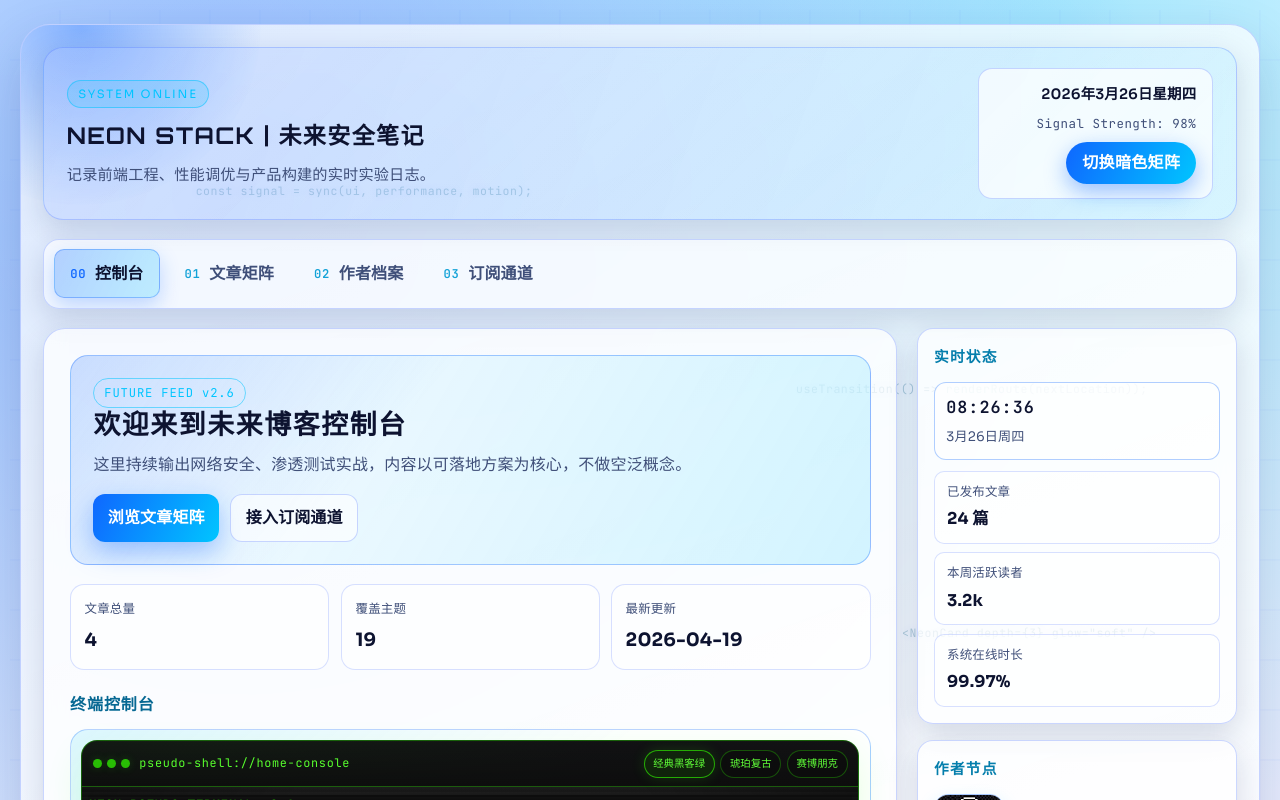
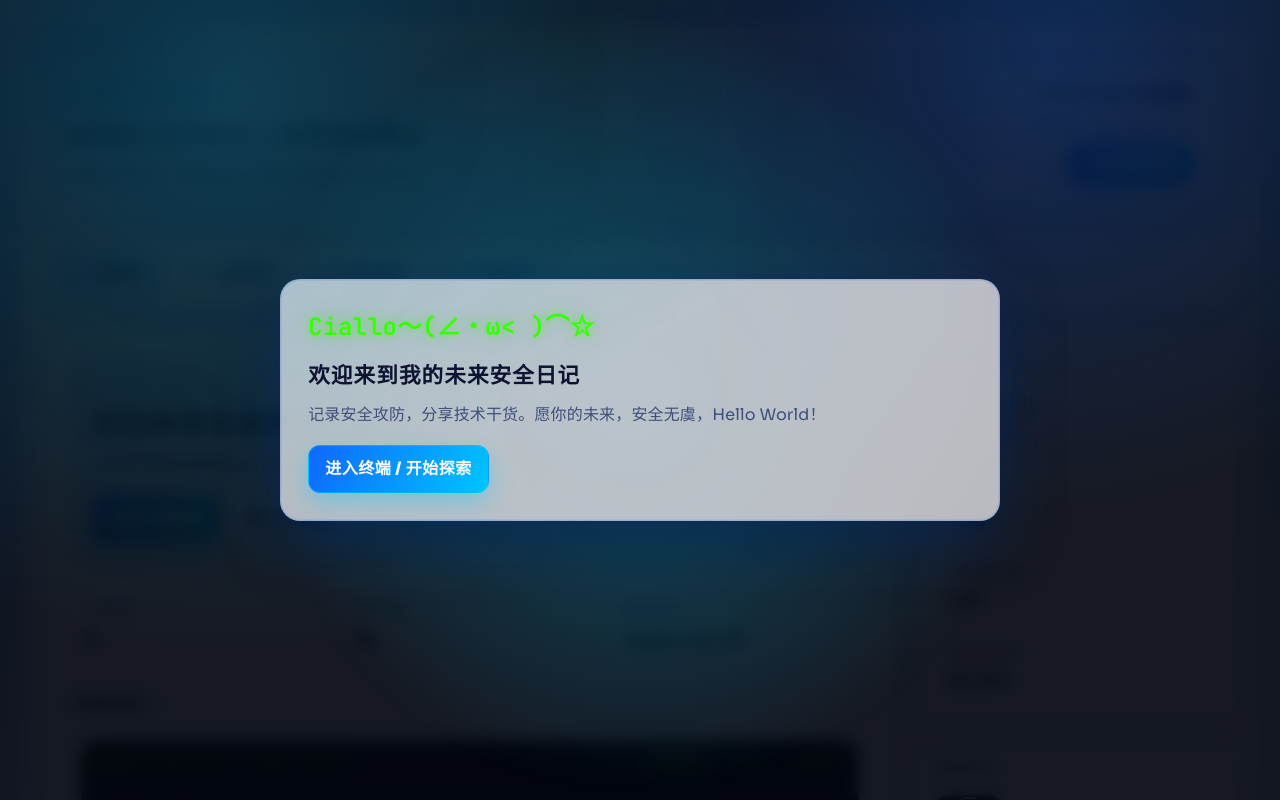
Before and after one commit to 7h1n9/personal-blog, a React (Vite) app: page / in a window 1280 px wide. Shown: the top 800 px of the page. Built offline with nearby package versions, Linux system fonts and the light colour scheme.

Commit message:
增加了欢迎页

```diff
--- a/src/App.tsx
+++ b/src/App.tsx
@@ -1,9 +1,10 @@
-import React, { useEffect } from 'react';
+import React, { useEffect, useState } from 'react';
 import { Route, Routes, useLocation } from 'react-router-dom';
 import Header from './components/Header';
 import Nav from './components/Nav';
 import Sidebar from './components/Sidebar';
 import Footer from './components/Footer';
+import EntryGate from './components/EntryGate';
 import { ThemeProvider, useTheme } from './context/ThemeContext';
 import HomePage from './pages/HomePage';
 import ArticlesPage from './pages/ArticlesPage';
@@ -91,6 +92,7 @@ const ThemeWrapper: React.FC<{ children: React.ReactNode }> = ({ children }) =>
 
 const AppShell: React.FC = () => {
   const location = useLocation();
+  const [entryGateOpen, setEntryGateOpen] = useState(true);
 
   if (location.pathname === '/rm-rm') {
     return <WhiteoutPage />;
@@ -102,6 +104,7 @@ const AppShell: React.FC = () => {
 
   return (
     <>
+      <EntryGate open={entryGateOpen} onEnter={() => setEntryGateOpen(false)} />
       <div className={`${styles.sideCodeField} ${styles.sideCodeFieldLeft}`} aria-hidden="true">
         {EDGE_CODE_STREAMS.map((stream, index) => (
           <span
--- /dev/null
+++ b/src/components/EntryGate.module.css
@@ -0,0 +1,102 @@
+.overlay {
+  position: fixed;
+  inset: 0;
+  z-index: 20;
+  display: grid;
+  place-items: center;
+  padding: 1rem;
+  background:
+    radial-gradient(circle at 18% 12%, color-mix(in srgb, var(--accent-secondary) 22%, transparent) 0%, transparent 44%),
+    radial-gradient(circle at 82% 6%, color-mix(in srgb, var(--accent) 24%, transparent) 0%, transparent 36%),
+    color-mix(in srgb, #020614 70%, rgba(0, 0, 0, 0.72));
+  backdrop-filter: blur(8px);
+  animation: overlayEnter 320ms ease;
+}
+
+.backdropGlow {
+  position: absolute;
+  width: min(80vw, 760px);
+  aspect-ratio: 1 / 1;
+  border-radius: 50%;
+  background: radial-gradient(circle, color-mix(in srgb, var(--accent-secondary) 30%, transparent) 0%, transparent 72%);
+  filter: blur(14px);
+  pointer-events: none;
+}
+
+.modal {
+  position: relative;
+  width: min(720px, calc(100vw - 2rem));
+  border-radius: 20px;
+  border: 1px solid color-mix(in srgb, var(--panel-border) 85%, transparent);
+  padding: clamp(1.1rem, 3vw, 1.7rem);
+  background:
+    linear-gradient(150deg, color-mix(in srgb, var(--accent-secondary) 9%, transparent) 0%, transparent 45%),
+    color-mix(in srgb, var(--panel-bg-strong) 84%, rgba(6, 13, 31, 0.7));
+  box-shadow:
+    0 20px 56px color-mix(in srgb, var(--accent) 22%, rgba(0, 0, 0, 0.5)),
+    inset 0 0 0 1px color-mix(in srgb, var(--line-soft) 65%, transparent);
+}
+
+.title {
+  margin: 0;
+  color: #33ff00;
+  font-family: var(--font-code);
+  font-size: clamp(1.1rem, 2.1vw, 1.5rem);
+  font-weight: 700;
+  letter-spacing: 0.02em;
+  text-shadow:
+    0 0 8px color-mix(in srgb, #33ff00 55%, transparent),
+    0 0 20px color-mix(in srgb, #33ff00 35%, transparent);
+}
+
+.subtitle {
+  margin-top: 0.65rem;
+  font-family: var(--font-heading);
+  letter-spacing: 0.05em;
+  font-size: clamp(1rem, 2vw, 1.35rem);
+  color: var(--text-primary);
+}
+
+.bodyText {
+  margin-top: 0.6rem;
+  color: var(--text-secondary);
+  max-width: 64ch;
+}
+
+.enterButton {
+  margin-top: 1rem;
+  border: 1px solid color-mix(in srgb, var(--accent-secondary) 56%, transparent);
+  border-radius: 12px;
+  padding: 0.62rem 1rem;
+  color: var(--accent-text);
+  font-weight: 700;
+  letter-spacing: 0.03em;
+  cursor: pointer;
+  background: linear-gradient(115deg, var(--accent) 0%, var(--accent-secondary) 100%);
+  box-shadow: 0 10px 24px color-mix(in srgb, var(--accent-secondary) 36%, transparent);
+  transition: transform 200ms ease, box-shadow 200ms ease;
+}
+
+.enterButton:hover {
+  transform: translateY(-1px);
+}
+
+@keyframes overlayEnter {
+  from {
+    opacity: 0;
+  }
+
+  to {
+    opacity: 1;
+  }
+}
+
+@media (max-width: 680px) {
+  .modal {
+    border-radius: 16px;
+  }
+
+  .enterButton {
+    width: 100%;
+  }
+}
--- /dev/null
+++ b/src/components/EntryGate.tsx
@@ -0,0 +1,44 @@
+import React, { useEffect } from 'react';
+import styles from './EntryGate.module.css';
+
+interface EntryGateProps {
+  open: boolean;
+  onEnter: () => void;
+}
+
+const EntryGate: React.FC<EntryGateProps> = ({ open, onEnter }) => {
+  useEffect(() => {
+    if (!open) {
+      return;
+    }
+
+    const previousOverflow = document.body.style.overflow;
+    document.body.style.overflow = 'hidden';
+
+    return () => {
+      document.body.style.overflow = previousOverflow;
+    };
+  }, [open]);
+
+  if (!open) {
+    return null;
+  }
+
+  return (
+    <div className={styles.overlay} role="dialog" aria-modal="true" aria-labelledby="entry-gate-title">
+      <div className={styles.backdropGlow} aria-hidden="true" />
+      <section className={styles.modal}>
+        <p id="entry-gate-title" className={styles.title}>
+          Ciallo～(∠・ω&lt; )⌒☆
+        </p>
+        <h2 className={styles.subtitle}>欢迎来到我的未来安全日记</h2>
+        <p className={styles.bodyText}>记录安全攻防，分享技术干货。愿你的未来，安全无虞，Hello World！</p>
+        <button type="button" className={styles.enterButton} onClick={onEnter}>
+          进入终端 / 开始探索
+        </button>
+      </section>
+    </div>
+  );
+};
+
+export default EntryGate;
```
